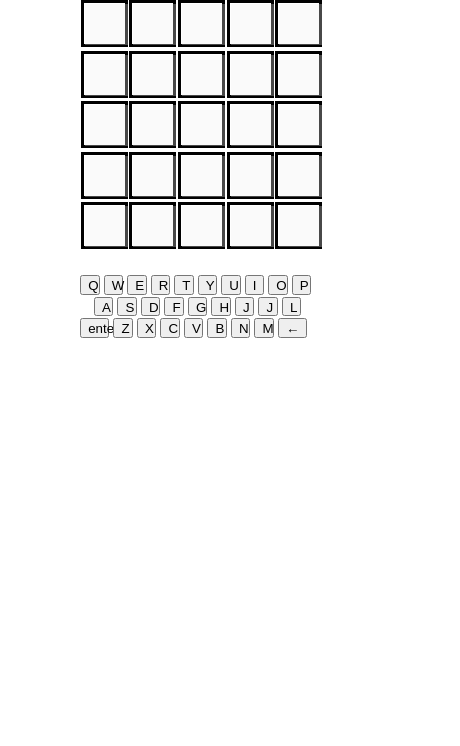
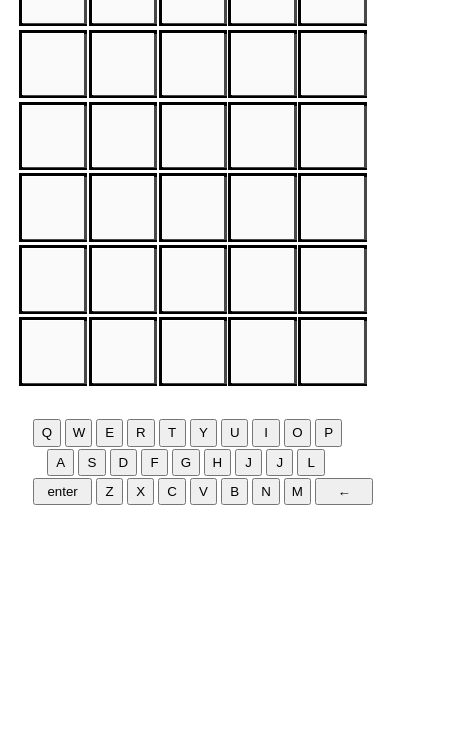
Before and after one commit to wurdle/wurdle.github.io, a plain HTML site: page index.html in a window 390 px wide. Shown: the part 98-844 px from the top of the page, 460 px wide, since content can reach past the window. Drawn offline with Linux system fonts and the light colour scheme.

Commit message:
Style corrections for mobile and desktop

```diff
--- a/index.html
+++ b/index.html
@@ -3,23 +3,23 @@
 <head>
 <style>
 	input[type="text"][disabled] { color: black; font-size:3vh !important}
-	.lettertd { border:solid; width:10vw;height:10vw; max-width:90px; max-height:90px; border-color:black; float:left; margin:0.2vw}
+	.lettertd { border:solid; width:15.5vw;height:15.5vw; max-width:97px; max-height:97px; border-color:black; float:left; margin:0.2vw}
 	.myInput { width:100%; height:100%; font-size:30; text-align:center; border:none;}
 	.green {background-color:green;color:white !important;}
 	.yellow {background-color:orange;color:white !important;}
 	.grey {background-color:grey;color:white !important;}
 	.nodiv {width:0px;overflow:hidden);}
 	.notext {opacity:0;filter:alpha(opacity=0);}
-	.kbBtn { width:5vw; height:5vw; max-width:45px; max-height:45px;}
+	.kbBtn { width:7vw; height:7vw; max-width:45px; max-height:45px;}
 	#mainContainer {width:100vw;}
-	#mainTable {width:50%; margin:auto;}
-	#keyContainer {visibility:hidden}
+	#mainTable {margin:auto;}
+	#keyContainer {visibility:hidden;margin:auto;}
 	.half {width:2.5vw; display:inline-block}
 	.row {margin:0.5vw;}
-	.one-and-a-half {width:7.5vw; max-width:68px; max-height:68px;}
-	@media only screen and (max-width: 1030px) {
-		#mainTable {width:98vw;margin-left:18vw}
-		#keyContainer {visibility:visible;width:98vw;margin-left:18vw}
+	.one-and-a-half {width:15vw; max-width:68px; max-height:68px;}
+	@media only screen and (max-aspect-ratio:3.5/5 ) {
+		#mainTable {width:98vw;margin:2vw;}
+		#keyContainer {visibility:visible;width:98vw;margin:auto;margin-left:6vw;}
 	}
 	h1 {width:30%;margin:auto;text-align:center;}
 
```
